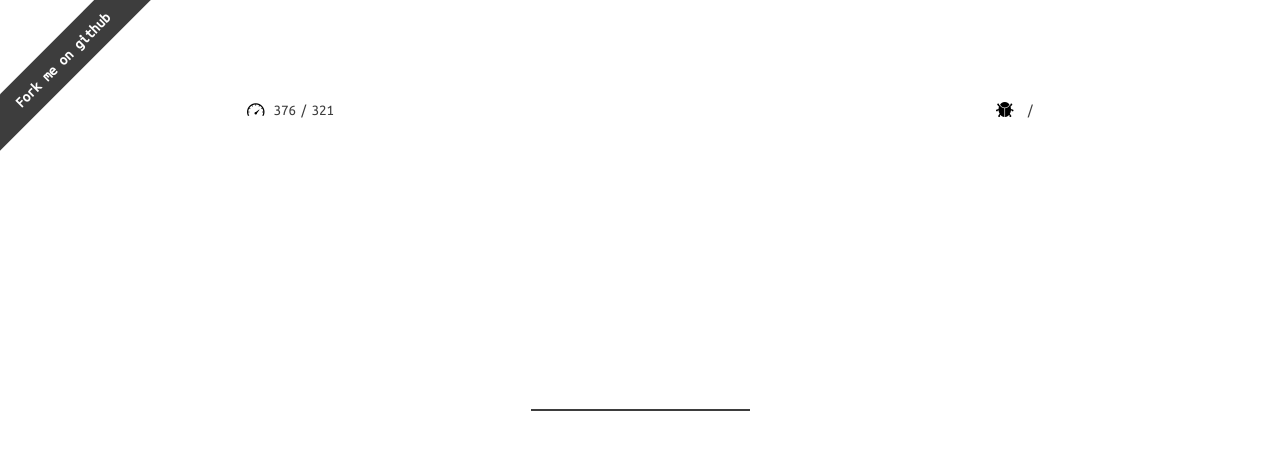
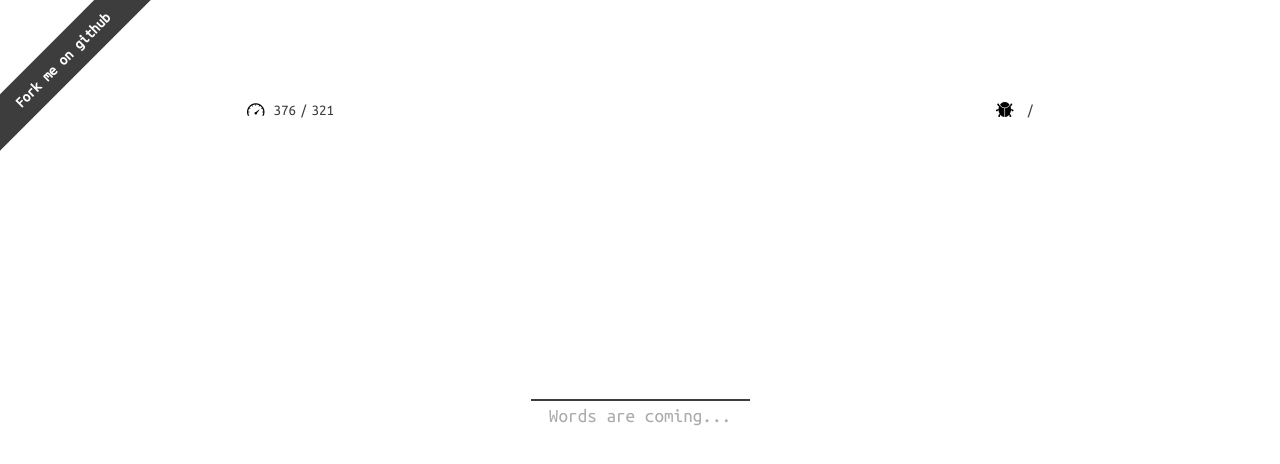
Before and after one commit to dprovodnikov/rapid_typing, a website built with webpack: page public/index.html in a window 1280 px wide. Built offline with nearby package versions, Linux system fonts and the light colour scheme.

Commit message:
Fixed: a request for icons used to be through http(has to be https). Added a placeholder to show while the words are loading

```diff
--- a/public/css/style.css
+++ b/public/css/style.css
@@ -137,3 +137,7 @@ span.untyped.wrong {
   pointer-events: none;
   border-radius: 3px;
 }
+
+.placeholder {
+  color: #aaa;
+}
--- a/public/index.html
+++ b/public/index.html
@@ -3,7 +3,7 @@
 <head>
   <meta charset="UTF-8">
   <title>Rapid Typing</title>
-  <link href="http://code.ionicframework.com/ionicons/2.0.1/css/ionicons.min.css" rel="stylesheet">
+  <link href="https://code.ionicframework.com/ionicons/2.0.1/css/ionicons.min.css" rel="stylesheet">
   <link href="https://fonts.googleapis.com/css?family=Ubuntu+Mono" rel="stylesheet">
   <link rel="stylesheet" href="css/style.css">
 </head>
@@ -34,7 +34,9 @@
       </div>
     </div>
     <input class="inputline" type="text" spellcheck="false" autofocus/>
-    <div class="wordline"></div>
+    <div class="wordline">
+      <span class="placeholder">Words are coming...</span>
+    </div>
   </div>
 
   <script src="https://cdnjs.cloudflare.com/ajax/libs/jquery/3.1.1/jquery.min.js"></script>
```
